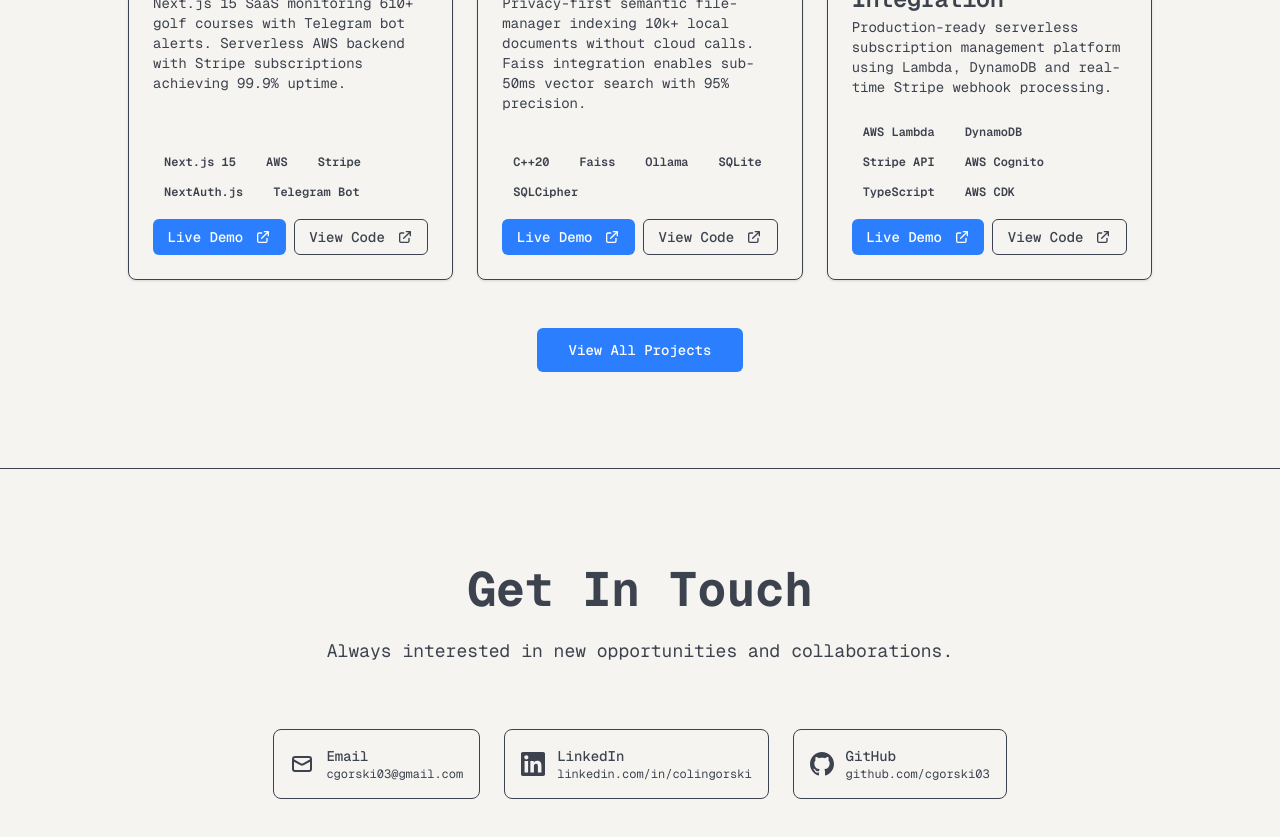
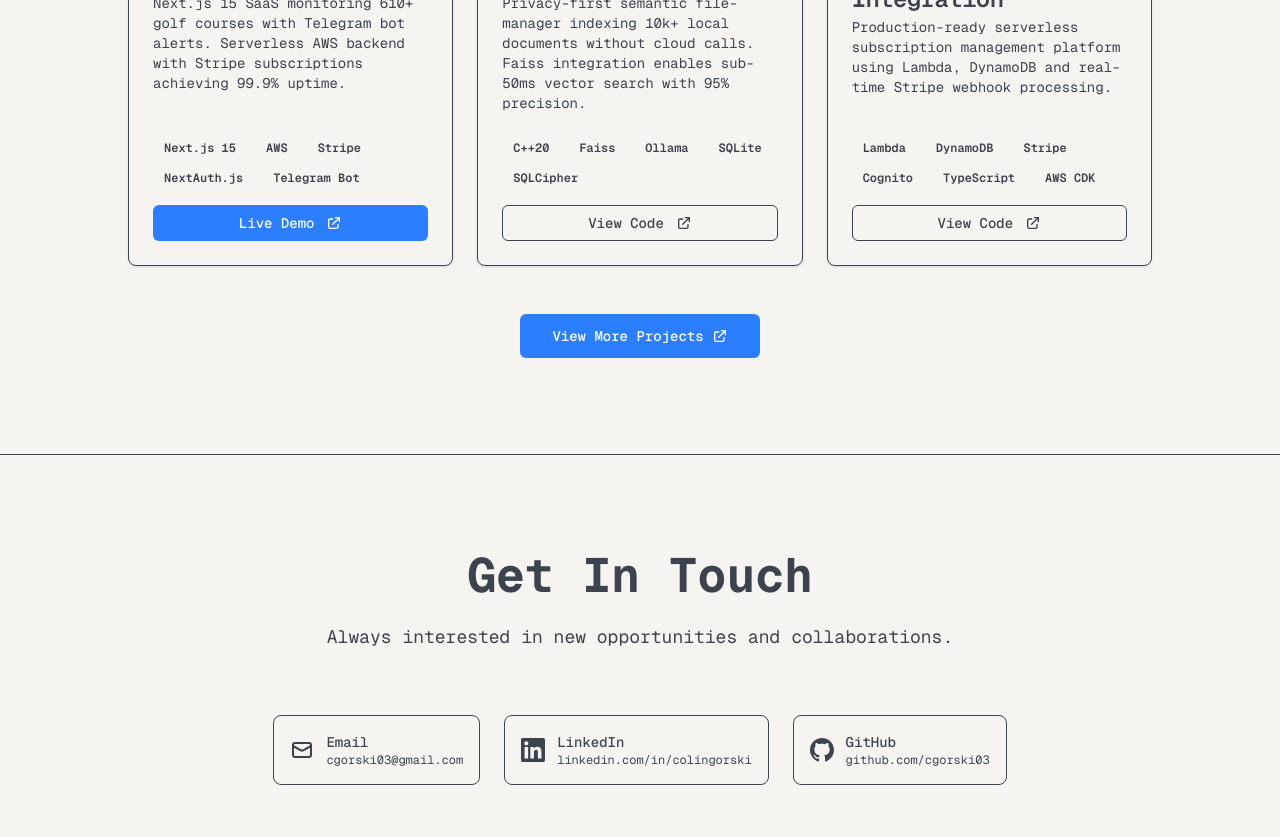
Before and after one commit to cgorski03/colingorski-portfolio, a Next.js app: page / in a window 1280 px wide. Shown: the part 2200-3037 px from the top of the page. Built offline with nearby package versions, Linux system fonts and the light colour scheme.

Commit message:
projects: cleaning up links

```diff
--- a/src/components/sections/projects.tsx
+++ b/src/components/sections/projects.tsx
@@ -4,14 +4,13 @@ import { Button } from "@/components/ui/button"
 import { Card, CardContent, CardDescription, CardHeader, CardTitle } from "@/components/ui/card"
 import { Badge } from "@/components/ui/badge"
 import CodeBlock from "@/components/ui/code-block"
-
+import { ExternalSiteIcon } from "@/components/ui/icons"
 const projects = [
   {
     title: "ForeAdvantage Golf",
     description: "Next.js 15 SaaS monitoring 610+ golf courses with Telegram bot alerts. Serverless AWS backend with Stripe subscriptions achieving 99.9% uptime.",
     technologies: ["Next.js 15", "AWS", "Stripe", "NextAuth.js", "Telegram Bot"],
     liveUrl: "https://foreadvantagegolf.com",
-    githubUrl: "https://github.com/cgorski03",
     preview: (
       <div className="w-full h-full bg-gradient-to-br from-accent/20 to-primary/20 flex items-center justify-center">
         <span className="text-muted-foreground">Project Preview</span>
@@ -22,7 +21,6 @@ const projects = [
     title: "Magic Folder",
     description: "Privacy-first semantic file-manager indexing 10k+ local documents without cloud calls. Faiss integration enables sub-50ms vector search with 95% precision.",
     technologies: ["C++20", "Faiss", "Ollama", "SQLite", "SQLCipher"],
-    liveUrl: "https://github.com/cgorski03/magic-folder",
     githubUrl: "https://github.com/cgorski03/magic-folder",
     preview: (
       <div className="w-full h-full bg-gradient-to-br from-accent/20 to-primary/20 flex items-center justify-center">
@@ -33,8 +31,7 @@ const projects = [
   {
     title: "Stripe AWS Integration",
     description: "Production-ready serverless subscription management platform using Lambda, DynamoDB and real-time Stripe webhook processing.",
-    technologies: ["AWS Lambda", "DynamoDB", "Stripe API", "AWS Cognito", "TypeScript", "AWS CDK"],
-    liveUrl: "https://github.com/cgorski03/stripe-aws-integration",
+    technologies: ["Lambda", "DynamoDB", "Stripe", "Cognito", "TypeScript", "AWS CDK"],
     githubUrl: "https://github.com/cgorski03/stripe-aws-integration",
     preview: <CodeBlock />
   },
@@ -76,18 +73,22 @@ export default function Projects() {
                   ))}
                 </div>
                 <div className="flex gap-2">
-                  <Button size="sm" className="flex-1 bg-blue-500 text-white hover:bg-blue-600">
-                    Live Demo
-                    <svg className="w-3 h-3 ml-1" fill="none" stroke="currentColor" viewBox="0 0 24 24">
-                      <path strokeLinecap="round" strokeLinejoin="round" strokeWidth={2} d="M10 6H6a2 2 0 00-2 2v10a2 2 0 002 2h10a2 2 0 002-2v-4M14 4h6m0 0v6m0-6L10 14" />
-                    </svg>
-                  </Button>
-                  <Button size="sm" variant="outline" className="flex-1">
-                    View Code
-                    <svg className="w-3 h-3 ml-1" fill="none" stroke="currentColor" viewBox="0 0 24 24">
-                      <path strokeLinecap="round" strokeLinejoin="round" strokeWidth={2} d="M10 6H6a2 2 0 00-2 2v10a2 2 0 002 2h10a2 2 0 002-2v-4M14 4h6m0 0v6m0-6L10 14" />
-                    </svg>
-                  </Button>
+                  {project.liveUrl && (
+                    <Button size="sm" className="flex-1 bg-blue-500 text-white hover:bg-blue-600" asChild>
+                      <a href={project.liveUrl} target="_blank" rel="noopener noreferrer" className="flex items-center justify-center gap-1">
+                        Live Demo
+                        <ExternalSiteIcon />
+                      </a>
+                    </Button>
+                  )}
+                  {project.githubUrl && (
+                    <Button size="sm" variant="outline" className="flex-1" asChild>
+                      <a href={project.githubUrl} target="_blank" rel="noopener noreferrer" className="flex items-center justify-center gap-1">
+                        View Code
+                        <ExternalSiteIcon />
+                      </a>
+                    </Button>
+                  )}
                 </div>
               </CardContent>
             </Card>
@@ -95,8 +96,11 @@ export default function Projects() {
         </div>
 
         <div className="text-center mt-12">
-          <Button size="lg" className="bg-blue-500 text-white hover:bg-blue-600">
-            View All Projects
+          <Button size="lg" className="flex-1 bg-blue-500 text-white hover:bg-blue-600">
+            <a href="https://www.github.com/cgorski03" target="_blank" rel="noopener noreferrer" className="flex items-center justify-center gap-1">
+              View More Projects
+              <ExternalSiteIcon />
+            </a>
           </Button>
         </div>
       </div>
--- a/src/components/ui/icons.tsx
+++ b/src/components/ui/icons.tsx
@@ -71,3 +71,10 @@ export function StripeIcon() {
     </svg>
   )
 }
+export function ExternalSiteIcon() {
+  return (
+    <svg className="w-3 h-3 ml-1" fill="none" stroke="currentColor" viewBox="0 0 24 24">
+      <path strokeLinecap="round" strokeLinejoin="round" strokeWidth={2} d="M10 6H6a2 2 0 00-2 2v10a2 2 0 002 2h10a2 2 0 002-2v-4M14 4h6m0 0v6m0-6L10 14" />
+    </svg>
+  )
+}
```
